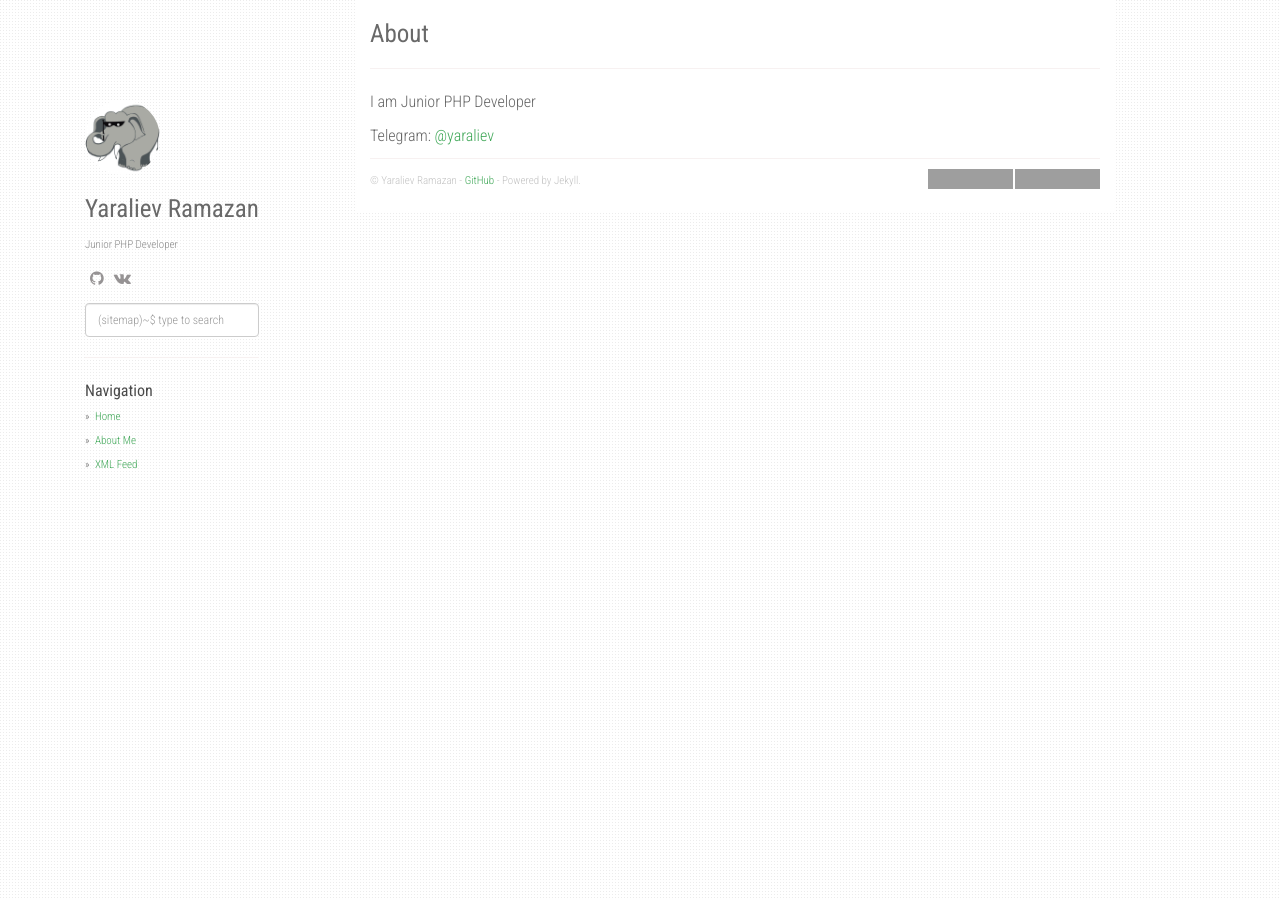
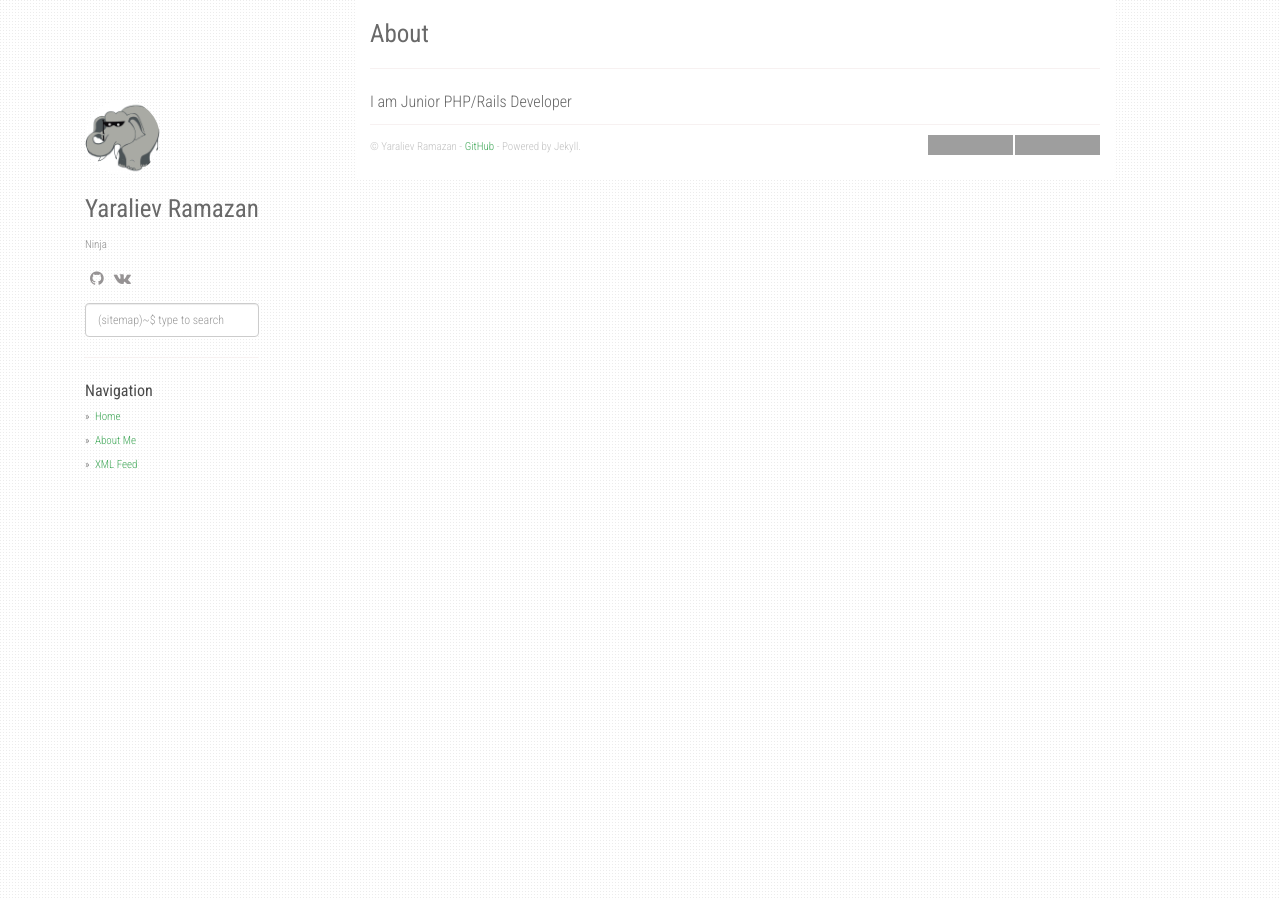
Before and after one commit to orion122/orion1222.github.io, a Jekyll site: the page built from about.md, in a window 1280 px wide. Built offline with Jekyll 4.4.1, drawn with Linux system fonts in a browser that asks for light colours; nearby versions of some CDN libraries; grey boxes are pictures that could not be loaded.

Commit message:
change first page name; edit about me

```diff
--- a/_config.yml
+++ b/_config.yml
@@ -1,8 +1,8 @@
 title: IT.log
-description: Описание надо добавить
+description: Блог начинающего программиста
 author: Yaraliev Ramazan
 github: https://github.com/orion122
-about: Junior PHP Developer
+about: Ninja
 disqus_shortname: orion122-github-io
 google_analytics: UA-XXXXXXXX-Y
 avatar_url: /assets/avatar.jpg
--- a/about.md
+++ b/about.md
@@ -4,6 +4,4 @@ title: About
 permalink: /about/
 ---
 
-I am Junior PHP Developer
-
-Telegram: [@yaraliev](https://t.me/yaraliev)
+I am Junior PHP/Rails Developer
```
Also changed, not shown: _posts/2017-10-14-botboobt.md (renamed from _posts/2017-10-14-test-page.markdown).
